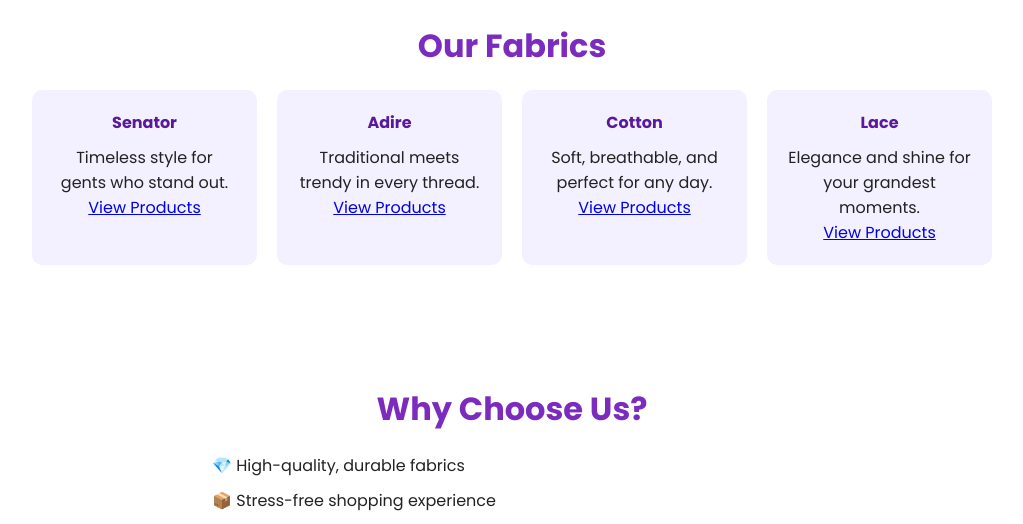
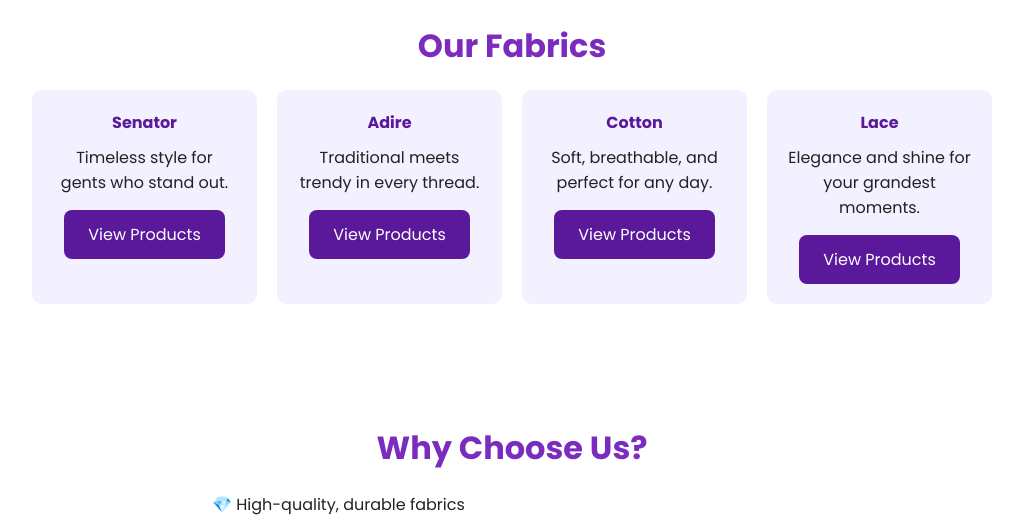
Before and after one commit to sammy001-cmd/josh_fabrics, a Django app: page / in a window 1280 px wide. Shown: the part 596-1120 px from the top of the page, without its empty margins (128-1151 px from the left). Run offline with Django 5.2, Linux system fonts and the light colour scheme.

Commit message:
i just adjust josh website

```diff
--- a/joshproject/store/templates/store/index.html
+++ b/joshproject/store/templates/store/index.html
@@ -38,22 +38,22 @@
         <div class="fabric-box">
         <h4>Senator</h4>
         <p>Timeless style for gents who stand out.</p>
-        <a href="{% url 'category_products' category_id=1 %}">View Products</a>
+        <a href="{% url 'category_products' category_id=1 %}" class="btn">View Products</a>
     </div>
             <div class="fabric-box">
         <h4>Adire</h4>
         <p>Traditional meets trendy in every thread.</p>
-        <a href="{% url 'category_products' category_id=3 %}">View Products</a>
+        <a href="{% url 'category_products' category_id=3 %}" class="btn">View Products</a>
     </div>
             <div class="fabric-box">
         <h4>Cotton</h4>
         <p>Soft, breathable, and perfect for any day.</p>
-        <a href="{% url 'category_products' category_id=4 %}">View Products</a>
+        <a href="{% url 'category_products' category_id=4 %}" class="btn">View Products</a>
     </div>
             <div class="fabric-box">
         <h4>Lace</h4>
         <p>Elegance and shine for your grandest moments.</p>
-        <a href="{% url 'category_products' category_id=5 %}">View Products</a>
+        <a href="{% url 'category_products' category_id=5 %}" class="btn">View Products</a>
     </div>
         </div>
     </section>
```
Also changed, not shown: joshproject/db.sqlite3.
